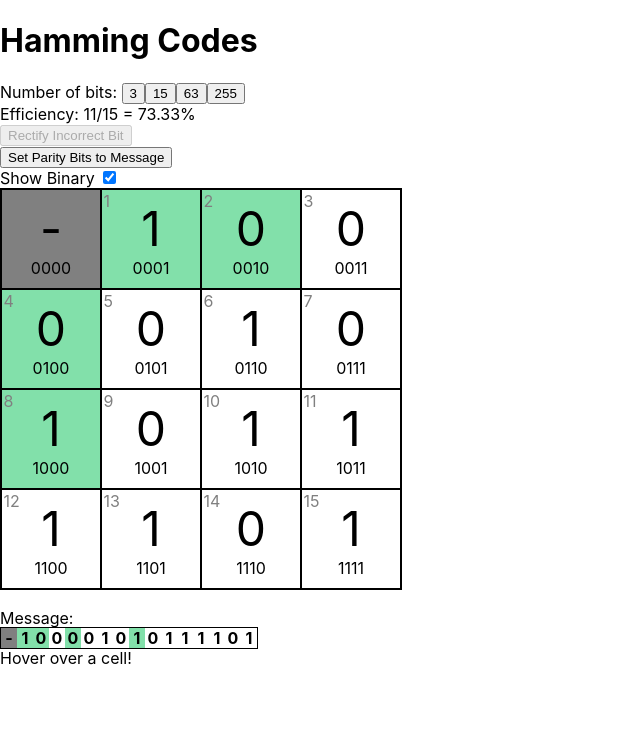
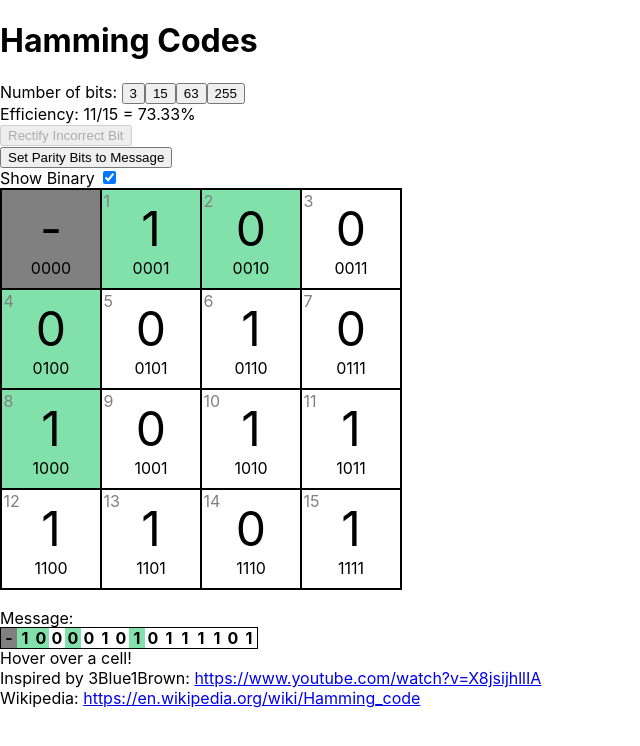
Before and after one commit to harryli0088/hamming-code, a React (Create React App) app: page / in a window 1280 px wide. Shown: the top 746 px of the page, without its empty margins (0-640 px from the left). Built offline with nearby package versions, Linux system fonts and the light colour scheme.

Commit message:
simplified validate data array function

```diff
--- a/src/App.tsx
+++ b/src/App.tsx
@@ -65,7 +65,6 @@ class App extends React.Component<{},AppState> {
     const efficiency = (numBits - numParityBits) / numBits
 
     const sharedBitProps = {
-      data,
       dimension,
       errorIndex,
       height: bitHeight,
@@ -142,6 +141,14 @@ class App extends React.Component<{},AppState> {
 
 
         <div>{this.getMousedOverText()}</div>
+
+        <div>
+          Inspired by 3Blue1Brown: <a href="https://www.youtube.com/watch?v=X8jsijhllIA" target="_blank" rel="noopener noreferrer">https://www.youtube.com/watch?v=X8jsijhllIA</a>
+        </div>
+
+        <div>
+          Wikipedia: <a href="https://en.wikipedia.org/wiki/Hamming_code" target="_blank" rel="noopener noreferrer">https://en.wikipedia.org/wiki/Hamming_code</a>
+        </div>
       </div>
     );
   }
--- a/src/Bit.tsx
+++ b/src/Bit.tsx
@@ -7,7 +7,6 @@ import "./bit.scss"
 interface BitProps {
   bit: number,
   bitIndex: number,
-  data: number[],
   dimension: number,
   errorIndex: number,
   height: number,
@@ -61,7 +60,6 @@ class Bit extends React.Component<BitProps,{}> {
   getOpacityClassName = () => {
     const {
       bitIndex,
-      errorIndex,
       mousedOverBitIndex,
     } = this.props
 
@@ -99,7 +97,6 @@ class Bit extends React.Component<BitProps,{}> {
     const {
       bit,
       bitIndex,
-      data,
       dimension,
       height,
       isCell,
--- a/src/utils/validateDataArray.ts
+++ b/src/utils/validateDataArray.ts
@@ -1,4 +1,3 @@
-import getCorrectParityBitValues from "utils/getCorrectParityBitValues"
 import zeroOrOne from "utils/zeroOrOne"
 
 /**
@@ -9,11 +8,9 @@ import zeroOrOne from "utils/zeroOrOne"
 export default function validateDataArray(data:number[]):number {
   let errorIndex = 0
 
-  getCorrectParityBitValues(data).forEach((value, powerOf2) => {
-    const parityBitIndex = Math.pow(2, powerOf2)
-
-    if(value !== zeroOrOne(data[parityBitIndex])) {
-      errorIndex +=  parityBitIndex //increment by the parity bits index
+  data.forEach((bit, bitIndex) => {
+    if(zeroOrOne(bit) === 1) { //if this bit is one
+      errorIndex = errorIndex ^ bitIndex //XOR the bit index
     }
   })
 
```
Also changed, not shown: 1 other file (tests, documents, lock files or other folders).
